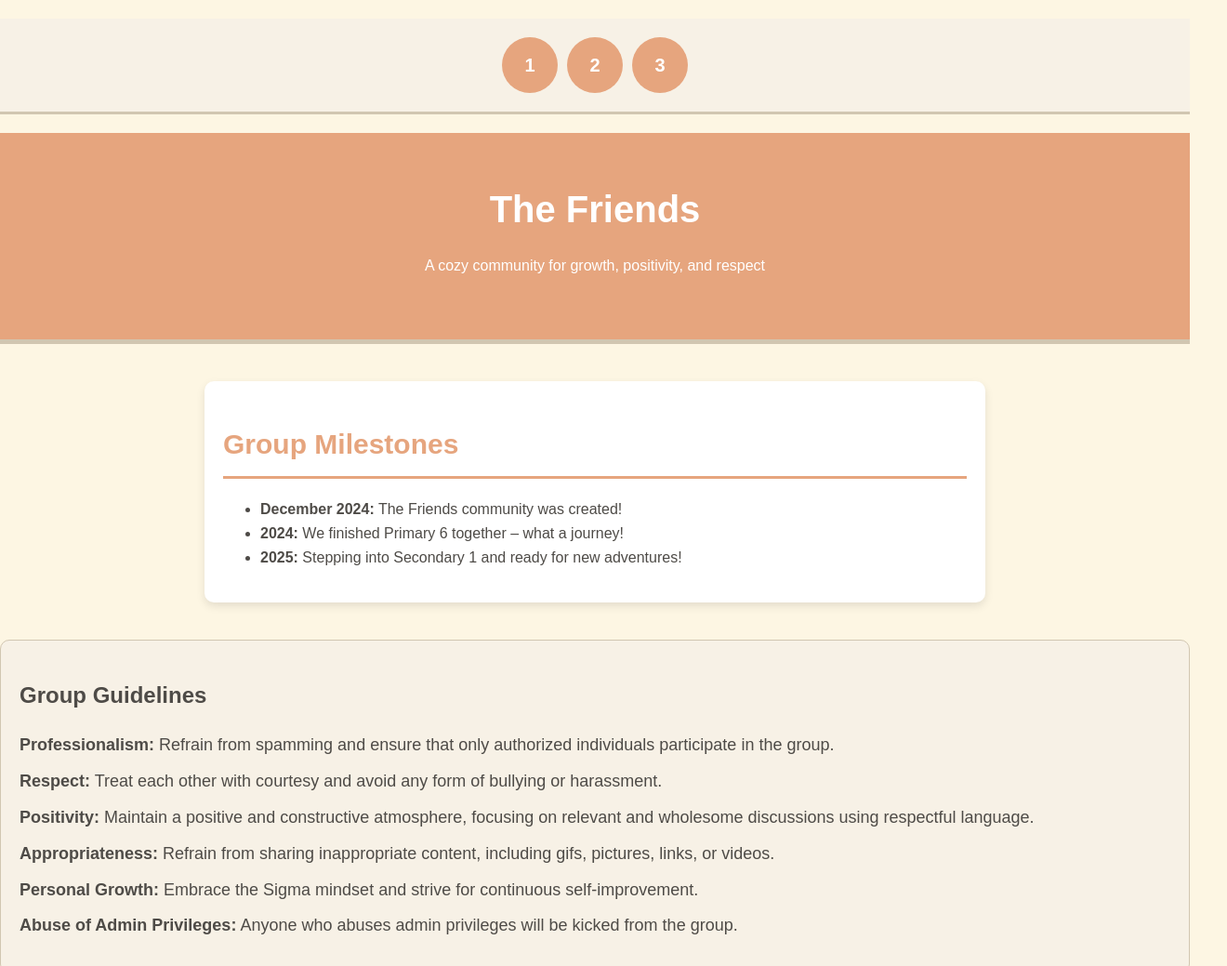
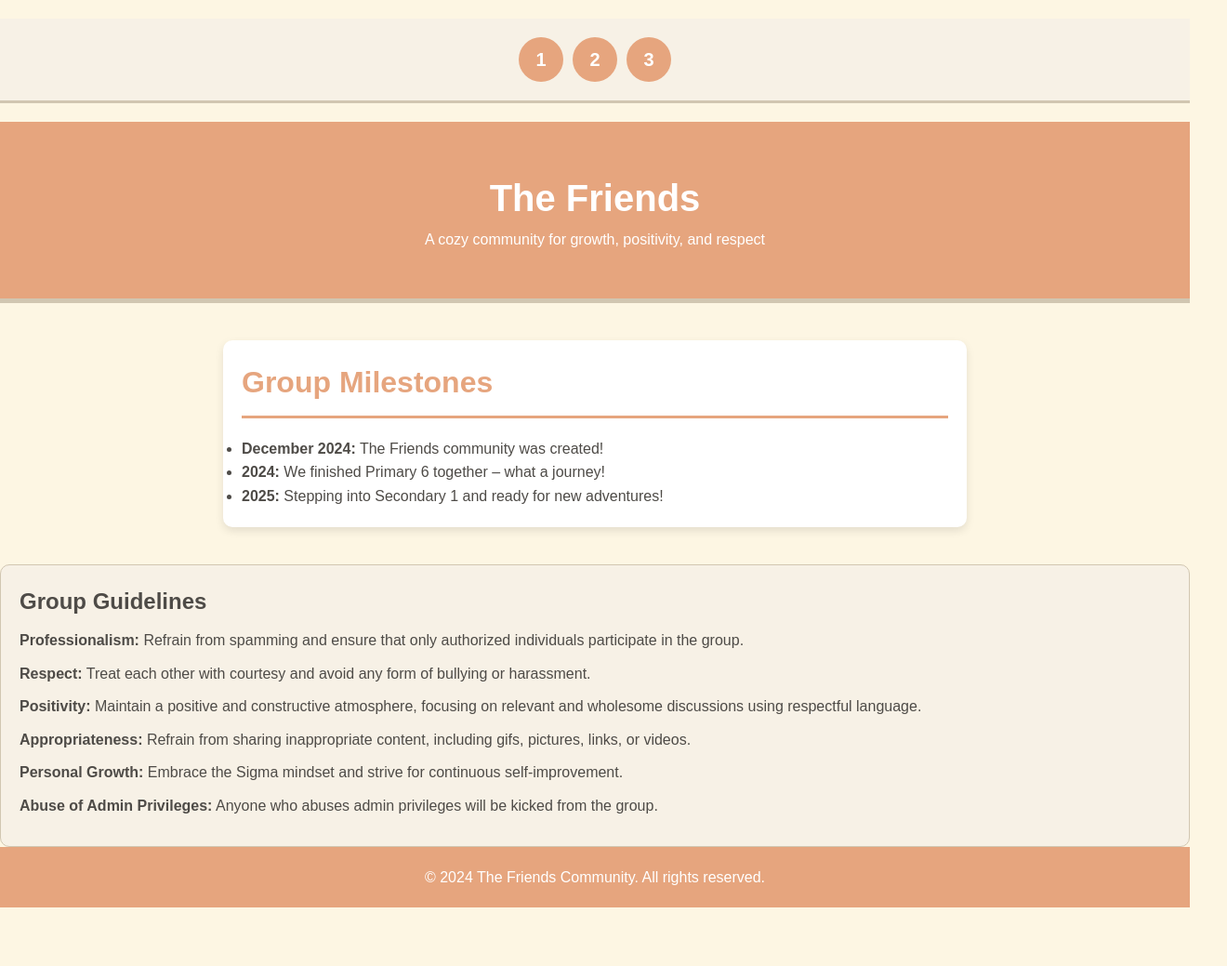
Before and after one commit to ji1290/thefriends, a plain HTML site: page index.html in a window 1280 px wide. Shown: the top 1039 px of the page at 93% size, 1320 px wide, since content can reach past the window. Drawn offline with Linux system fonts and the light colour scheme.

Commit message:
Update index.html

```diff
--- a/index.html
+++ b/index.html
@@ -8,14 +8,19 @@
     <title>The Friends - Community</title>
 
     <style>
-        body {
+        * {
             margin: 0;
             padding: 0;
+            box-sizing: border-box;
+        }
+
+        body {
             font-family: 'Arial', sans-serif;
             background-color: #fdf6e3; /* Soft cream */
             color: #4e4b47; /* Dark grayish brown */
             line-height: 1.6;
-            padding-bottom: 80px; /* Added padding to make space for the footer */
+            padding-bottom: 80px; /* Space for footer */
+            margin: 0;
         }
 
         header {
@@ -27,7 +32,7 @@
         }
 
         header h1 {
-            font-size: 40px;
+            font-size: 2.5rem;
             margin: 0;
         }
 
@@ -42,13 +47,13 @@
         }
 
         .tap-button {
-            width: 60px;
-            height: 60px;
+            width: 3rem;
+            height: 3rem;
             background-color: #e6a57e;
             border: none;
             border-radius: 50%;
             color: #ffffff;
-            font-size: 20px;
+            font-size: 1.25rem;
             font-weight: bold;
             cursor: pointer;
         }
@@ -64,10 +69,11 @@
             background-color: #ffffff;
             border-radius: 10px;
             box-shadow: 0 4px 10px rgba(0, 0, 0, 0.1);
+            width: 90%; /* Allow the container to adjust to the screen width */
         }
 
         .container h2 {
-            font-size: 30px;
+            font-size: 2rem;
             color: #e6a57e;
             border-bottom: 3px solid #e6a57e;
             padding-bottom: 10px;
@@ -78,7 +84,7 @@
             display: none; /* Hidden by default */
             text-align: center;
             color: #4e4b47;
-            font-size: 18px;
+            font-size: 1rem;
             background-color: #f7f1e6;
             padding: 20px;
             border-radius: 10px;
@@ -100,7 +106,7 @@
 
         .guideline-container ul li {
             margin: 10px 0;
-            font-size: 18px;
+            font-size: 1rem;
         }
 
         footer {
@@ -108,7 +114,7 @@
             padding: 20px;
             background-color: #e6a57e;
             color: #ffffff;
-            font-size: 16px;
+            font-size: 1rem;
             position: relative;
             bottom: 0;
             width: 100%;
```
